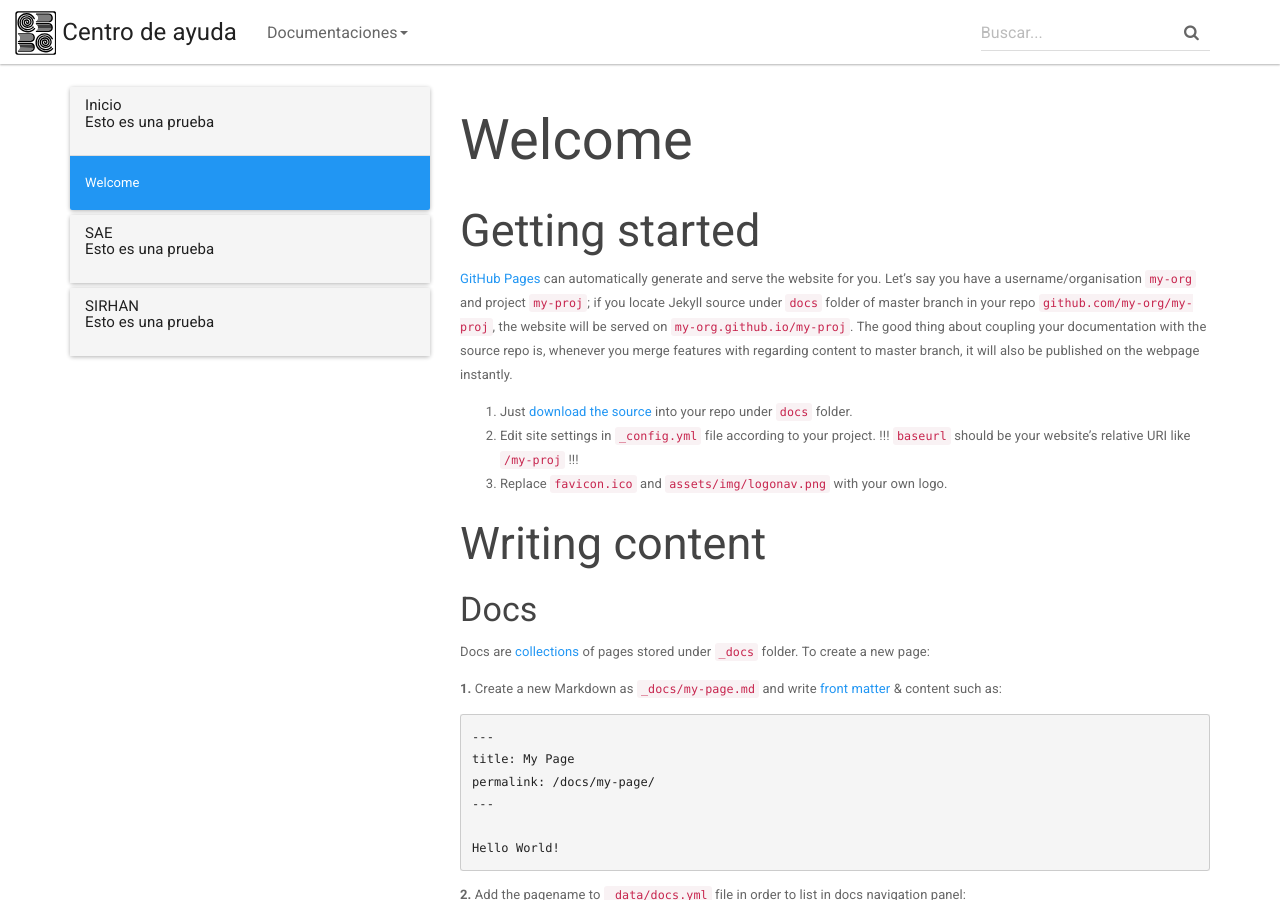
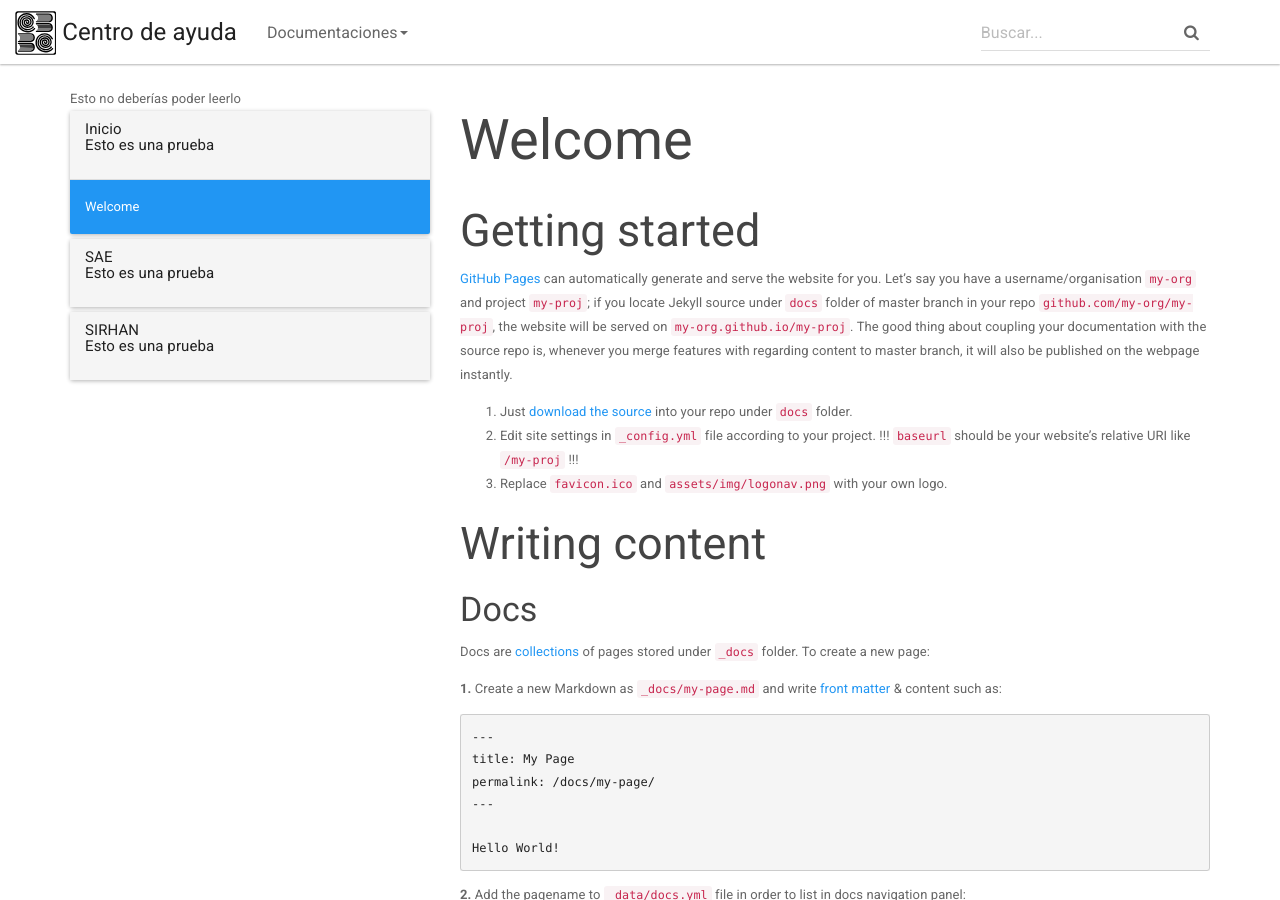
Before and after one commit to CoBachBC/centrodeayuda, a Jekyll site: the page built from docs/_docs/index.md, in a window 1280 px wide and 900 px high. Built offline with Jekyll 4.4.1, drawn with Linux system fonts in a browser that asks for light colours.

Commit message:
Update docs_nav.html

```diff
--- a/docs/_includes/docs_nav.html
+++ b/docs/_includes/docs_nav.html
@@ -2,6 +2,10 @@
   {% assign secc = page.docu %}
   {% if secc == "sae" %}
     Estás en SAE
+  {% elseif secc == "sirhan" %}
+    Estás en SIRHAN
+  {% else %}
+    Esto no deberías poder leerlo
   {% endif %}
   {% for section in site.data.docs %}
     <div class="panel panel-default">
```
